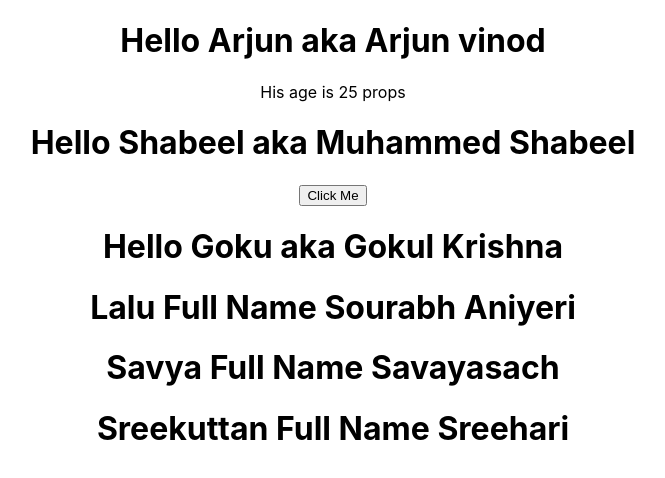
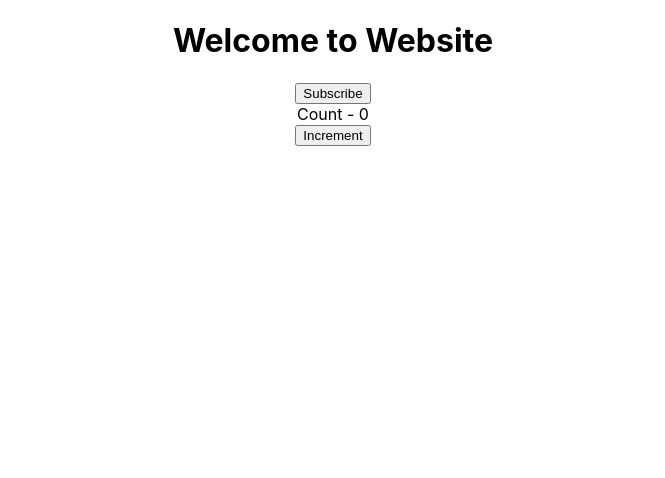
Before and after one commit to ARJ-HADES/React, a React (Create React App) app in the folder hello/: page / in a window 1280 px wide. Shown: the top 478 px of the page, without its empty margins (307-972 px from the left). Built offline with nearby package versions, Linux system fonts and the light colour scheme.

Commit message:
commit on 'master'

```diff
--- a/hello/src/App.js
+++ b/hello/src/App.js
@@ -1,12 +1,15 @@
-import logo from './logo.svg';
 import './App.css';
 import Greet from './components/greet';
 import Welcome from './components/Welcome';
 import Hello from './components/Hello';
+import Message from './components/Message';
+import Counter from './components/Counter';
 function App() {
   return (
     <div className="App">
-     <Greet name="Arjun" fullName="Arjun vinod">
+      <Message />
+      <Counter />
+     {/* <Greet name="Arjun" fullName="Arjun vinod">
        <p>
          His age is 25 props
        </p>
@@ -18,7 +21,7 @@
      <Welcome name="Lalu" fullName="Sourabh Aniyeri"/>
      <Welcome name="Savya" fullName="Savayasach"/>
      <Welcome name="Sreekuttan" fullName="Sreehari"/>
-     {/* <Hello /> */}
+     <Hello /> */}
     </div>
   );
 }
--- /dev/null
+++ b/hello/src/components/Counter.js
@@ -0,0 +1,38 @@
+import React, { Component } from 'react'
+
+class Counter extends Component {
+
+constructor(props) {
+    super(props)
+
+    this.state = {
+         count: 0
+    }
+}
+
+increment(){
+
+    this.setState({
+        count:this.state.count + 1
+    },
+    ()=>{
+        console.log('callback value', this.state.count)
+    }
+
+    )
+    console.log(this.state.count)
+}
+
+
+
+    render() {
+        return (
+            <div>
+            <div> Count - {this.state.count}</div>
+            <button onClick={()=>this.increment()}>Increment</button>
+            </div>
+        )
+    }
+}
+
+export default Counter
--- /dev/null
+++ b/hello/src/components/Message.js
@@ -0,0 +1,29 @@
+import React, { Component } from 'react'
+
+class Message extends Component{
+
+constructor(){
+    super()
+    this.state ={
+            message: 'Welcome to Website'
+    }
+}
+
+changeMessage(){
+    this.setState({
+        message: 'Thank you for subscribing'
+    })
+}
+
+
+    render(){
+        return(
+                <div>
+                    <h1>{this.state.message }</h1>
+                    <button onClick={()=> this.changeMessage()}>Subscribe</button>
+                </div>
+        )
+    }
+}
+
+export default Message
```
